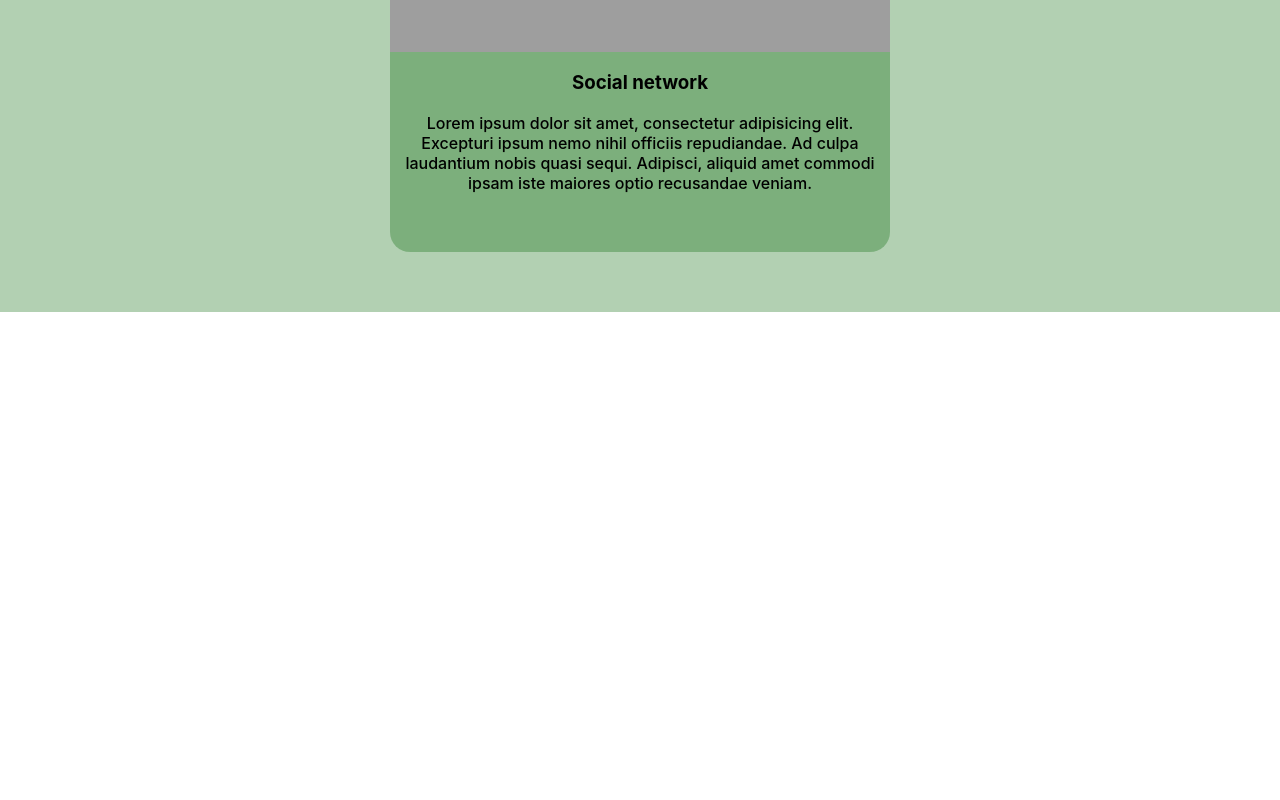
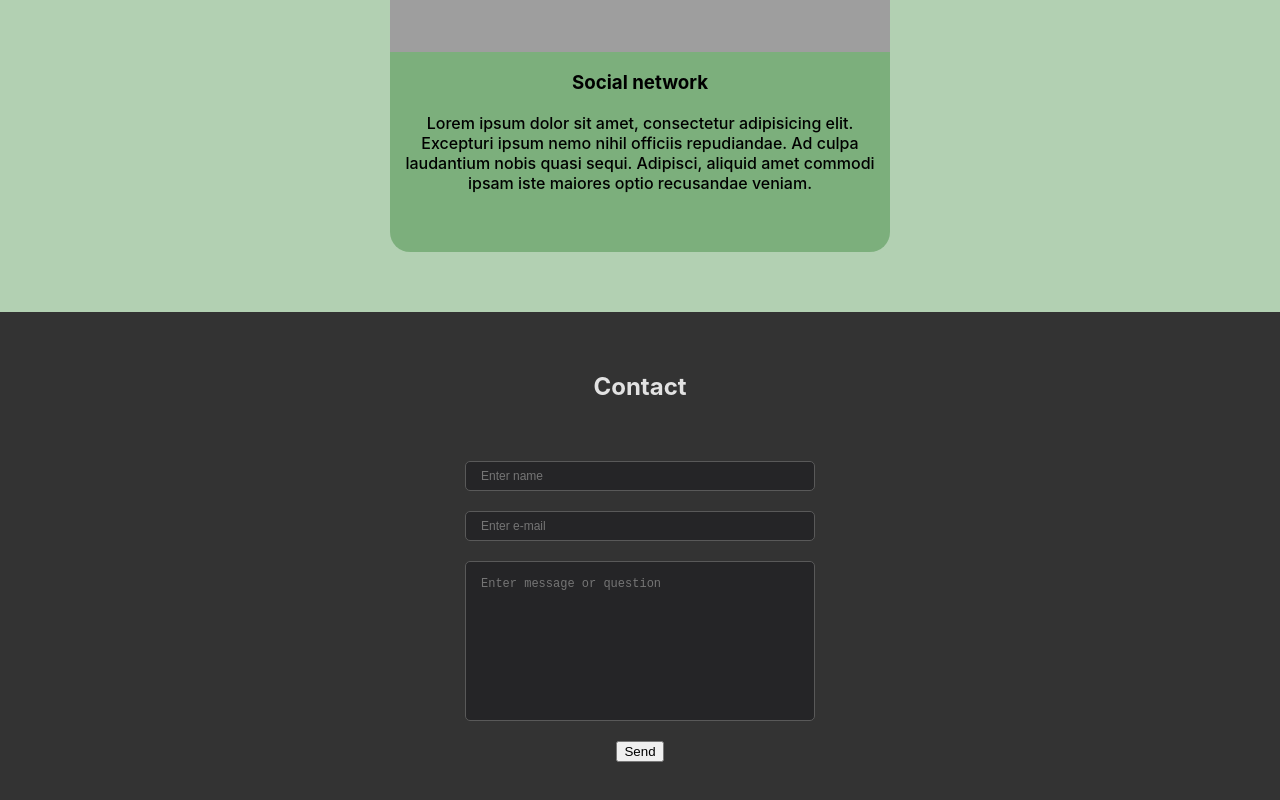
Before and after one commit to artkosmos/Portfolio, a React (Create React App) app: page / in a window 1280 px wide. Shown: the part 3079-3879 px from the top of the page. Before the commit the page ends 3391 px from the top, so only its background shows below. Built offline with nearby package versions, Linux system fonts and the light colour scheme; grey boxes are pictures that could not be loaded.

Commit message:
implement contacts section structure

```diff
--- a/src/App.tsx
+++ b/src/App.tsx
@@ -3,6 +3,7 @@ import {Header} from "./components/Header/Header";
 import {Greeting} from "./components/Greeting/Greeting";
 import {Skills} from "./components/Skills/Skills";
 import {Projects} from "./components/Projects/Projects";
+import {Contacts} from "./components/Contacts/Contacts";
 
 function App() {
   return (
@@ -11,6 +12,7 @@ function App() {
       <Greeting/>
       <Skills/>
       <Projects/>
+      <Contacts/>
     </div>
   )
 }
--- /dev/null
+++ b/src/components/Contacts/Contacts.module.scss
@@ -0,0 +1,16 @@
+.contacts {
+  padding: 60px 0;
+  background-color: rgb(0 0 0 / 80%);
+
+  .contactsContent {
+    display: flex;
+    flex-direction: column;
+    gap: 60px;
+
+    .title {
+      margin: 0;
+      color: rgb(245 245 245 / 90%);
+      text-align: center;
+    }
+  }
+}
--- /dev/null
+++ b/src/components/Contacts/Contacts.tsx
@@ -0,0 +1,16 @@
+import style from './Contacts.module.scss'
+import styleContainer from '../../container/container.module.scss'
+import {SendForm} from "./SendForm/SendForm";
+
+export const Contacts = () => {
+  return (
+    <section className={style.contacts}>
+      <div className={styleContainer.container}>
+        <div className={style.contactsContent}>
+          <h2 className={style.title}>Contact</h2>
+          <SendForm/>
+        </div>
+      </div>
+    </section>
+  )
+}
--- /dev/null
+++ b/src/components/Contacts/SendForm/SendForm.module.scss
@@ -0,0 +1,34 @@
+.form {
+  display: flex;
+  flex-direction: column;
+  gap: 20px;
+  align-items: center;
+
+  font-weight: 500;
+  color: rgb(245 245 245 / 90%);
+  letter-spacing: 0.1rem;
+
+  .name, .mail, .message {
+    width: 350px;
+    height: 30px;
+    padding: 0 15px;
+
+    font-size: 12px;
+    color: rgb(245 245 245 / 90%);
+
+    background-color: #252527;
+    border: 1px solid #595959;
+    border-radius: 5px;
+
+    &:focus {
+      border: none;
+      outline: none;
+    }
+  }
+
+  .message {
+    resize: none;
+    height: 160px;
+    padding: 15px;
+  }
+}
--- /dev/null
+++ b/src/components/Contacts/SendForm/SendForm.tsx
@@ -0,0 +1,14 @@
+import style from './SendForm.module.scss'
+
+export const SendForm = () => {
+  return (
+    <form className={style.form}>
+
+      <input className={style.name} type="text" name="name" placeholder={'Enter name'} required/>
+      <input className={style.mail} type="email" name="email" placeholder={'Enter e-mail'} required/>
+      <textarea className={style.message} name="message" placeholder={'Enter message or question'} required></textarea>
+
+      <input type="submit" value="Send"/>
+    </form>
+  )
+}
```
